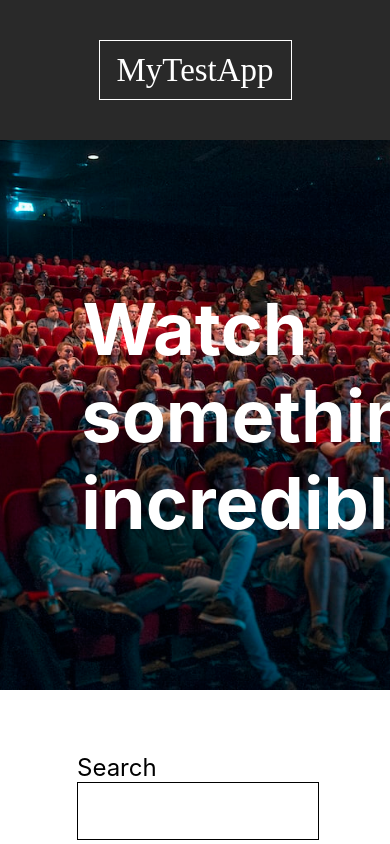
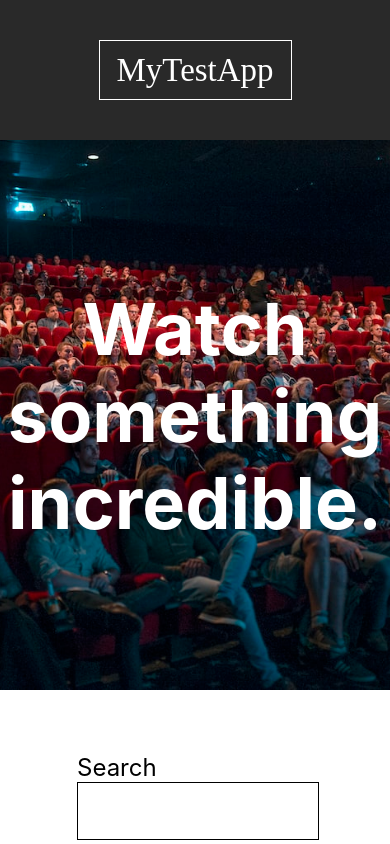
Before and after one commit to Gbengashowunmi/slickMovie, a React (Create React App) app: page / in a window 390 px wide. Shown: the top 844 px of the page. Built offline with nearby package versions, Linux system fonts and the light colour scheme; no server answers.

Commit message:
responsive

```diff
--- a/src/Pages/landing.scss
+++ b/src/Pages/landing.scss
@@ -92,7 +92,7 @@
       }
       h1 {
         font-size: 72px;
-        width: 58.28%;
+        width: 490px;
         text-align: center;
         margin: auto;
         // margin: 109px 172px 159px 172px;
@@ -145,7 +145,7 @@
     form {
       margin: 56px 28px 0 28px;
       text-align: left;
-      // width: 100%;
+      width: 100%;
 
       input {
         width: 100%;
```
Also changed, not shown: src/Components/CustomCard.js (added, +18 -0 lines).
